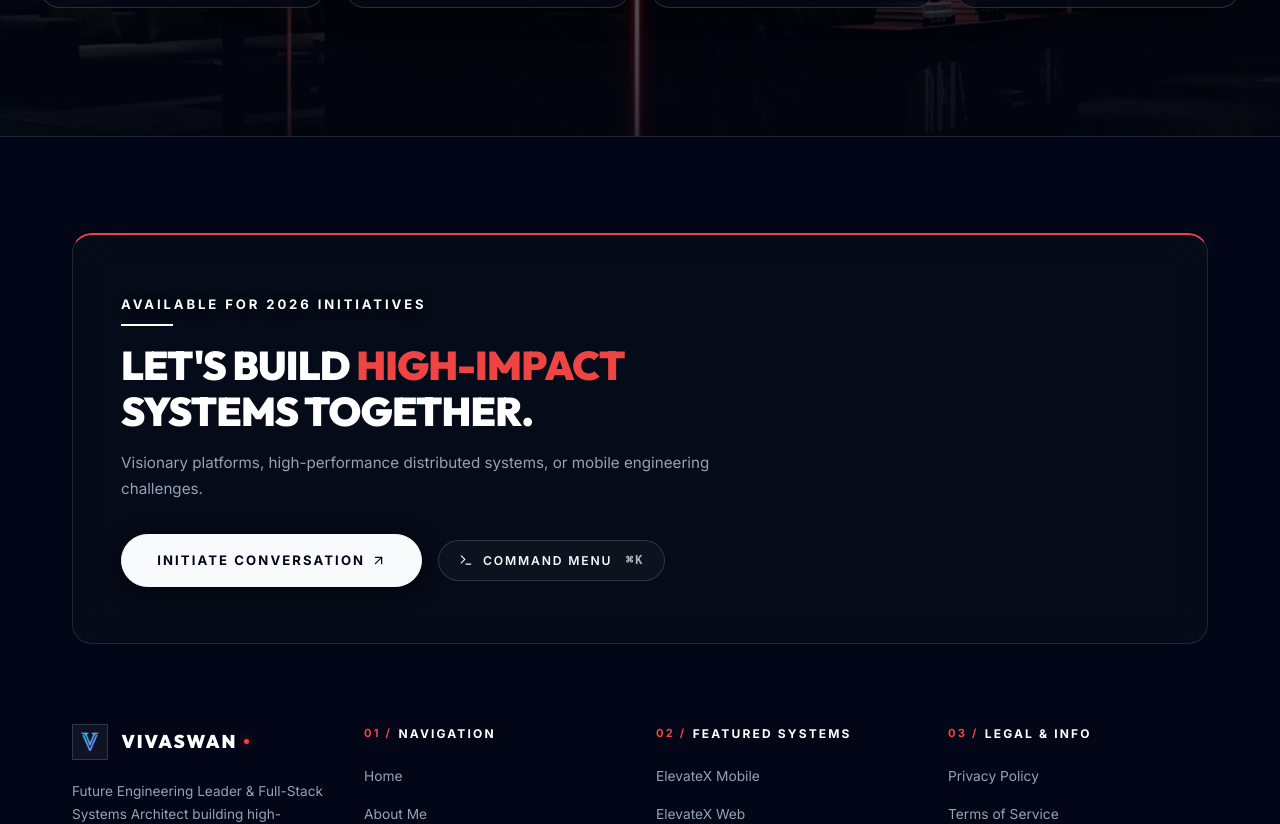
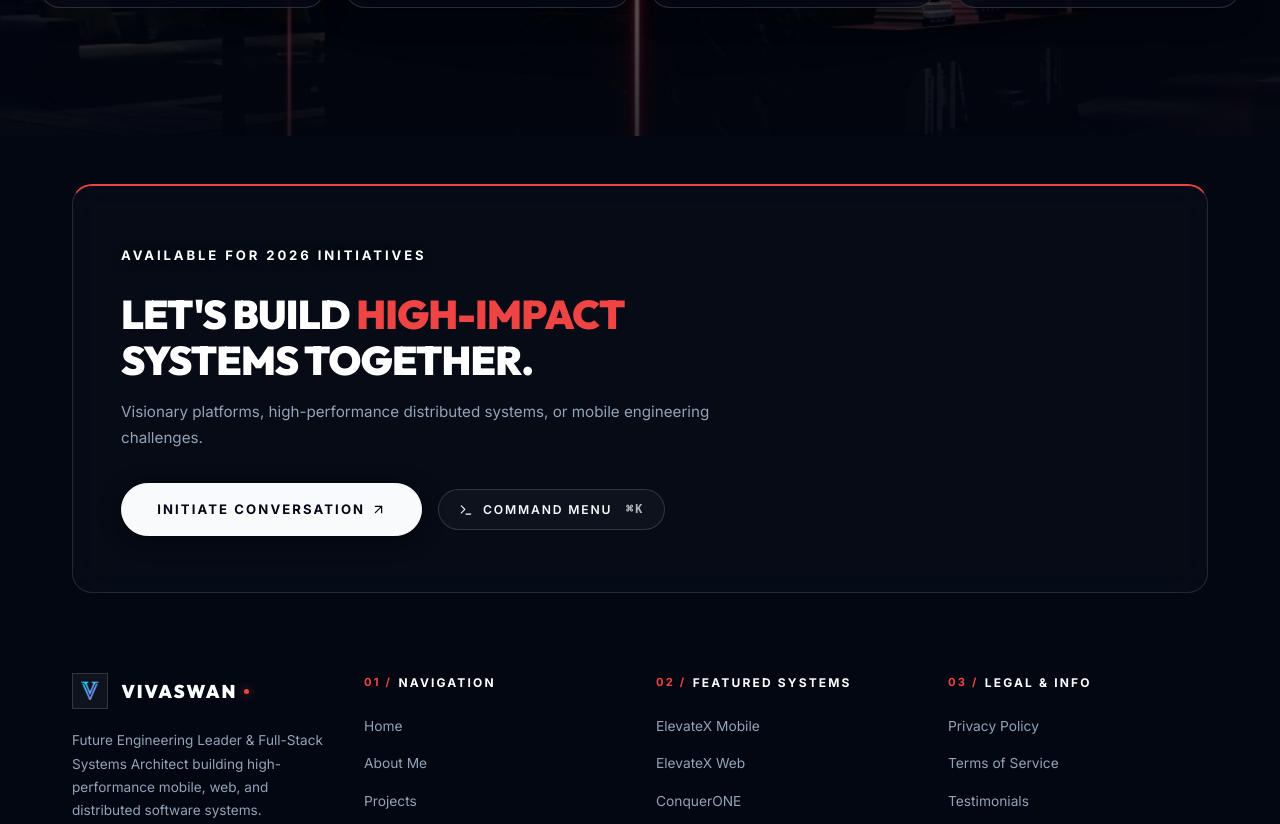
Before and after one commit to vivaswanshetty/Portfolio-Website, a React (Vite) app: page / in a window 1280 px wide. Shown: the part 1960-2784 px from the top of the page. Built offline with nearby package versions, Linux system fonts and the light colour scheme.

Commit message:
style(footer): remove footer top border line and make background transparent for seamless flow

```diff
--- a/src/components/Footer.jsx
+++ b/src/components/Footer.jsx
@@ -104,9 +104,9 @@ const Footer = () => {
             transition={{ duration: 0.6, delay: 0.1 }}
             style={{
                 position: 'relative',
-                background: '#020617',
-                borderTop: '1px solid rgba(255, 255, 255, 0.12)',
-                padding: '6rem 0 3rem',
+                background: 'transparent',
+                borderTop: 'none',
+                padding: '3rem 0 3rem',
                 overflow: 'hidden'
             }}
         >
@@ -138,7 +138,6 @@ const Footer = () => {
                                 <span className="editorial-eyebrow-text">
                                     AVAILABLE FOR 2026 INITIATIVES
                                 </span>
-                                <div className="editorial-eyebrow-rule" />
                             </div>
                             <h3 style={{
                                 fontSize: 'clamp(1.8rem, 3.5vw, 2.5rem)',
```
